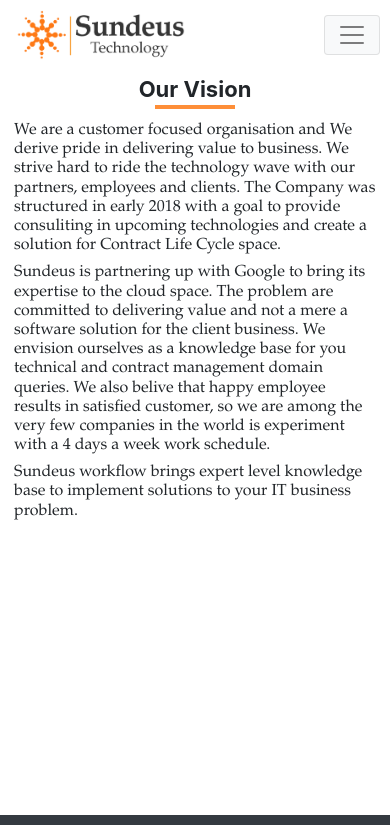
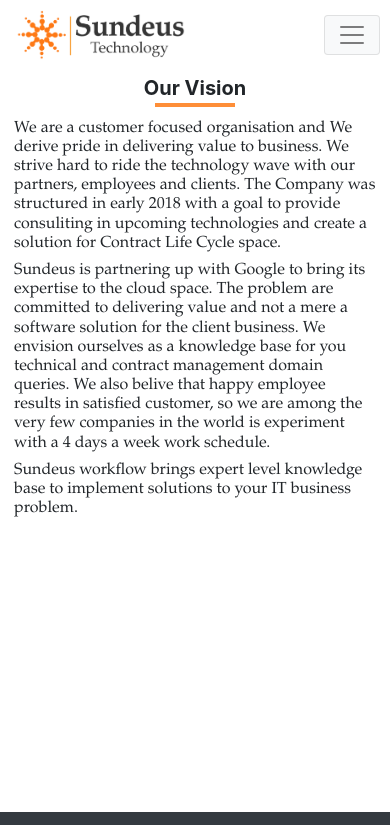
Before and after one commit to sundeus/SundeusWebSite, a plain HTML site: page About.html in a window 390 px wide. Shown: the top 825 px of the page. Drawn offline with nearby package versions, Linux system fonts and the light colour scheme.

Commit message:
20px do it
did

```diff
--- a/About.html
+++ b/About.html
@@ -184,7 +184,7 @@ h4.cmtext {
     margin: 0% -8%;
 }
 h3.toptit{
-  font-size: 22px;
+  font-size: 20px;
 }
   }
 @media (min-width: 1370px){
```
Also changed, not shown: Careers.html (+1 -1 lines), SundeusOff.html (+1 -1 lines), contractMagmt.html (+1 -1 lines), index.html (+1 -1 lines).
